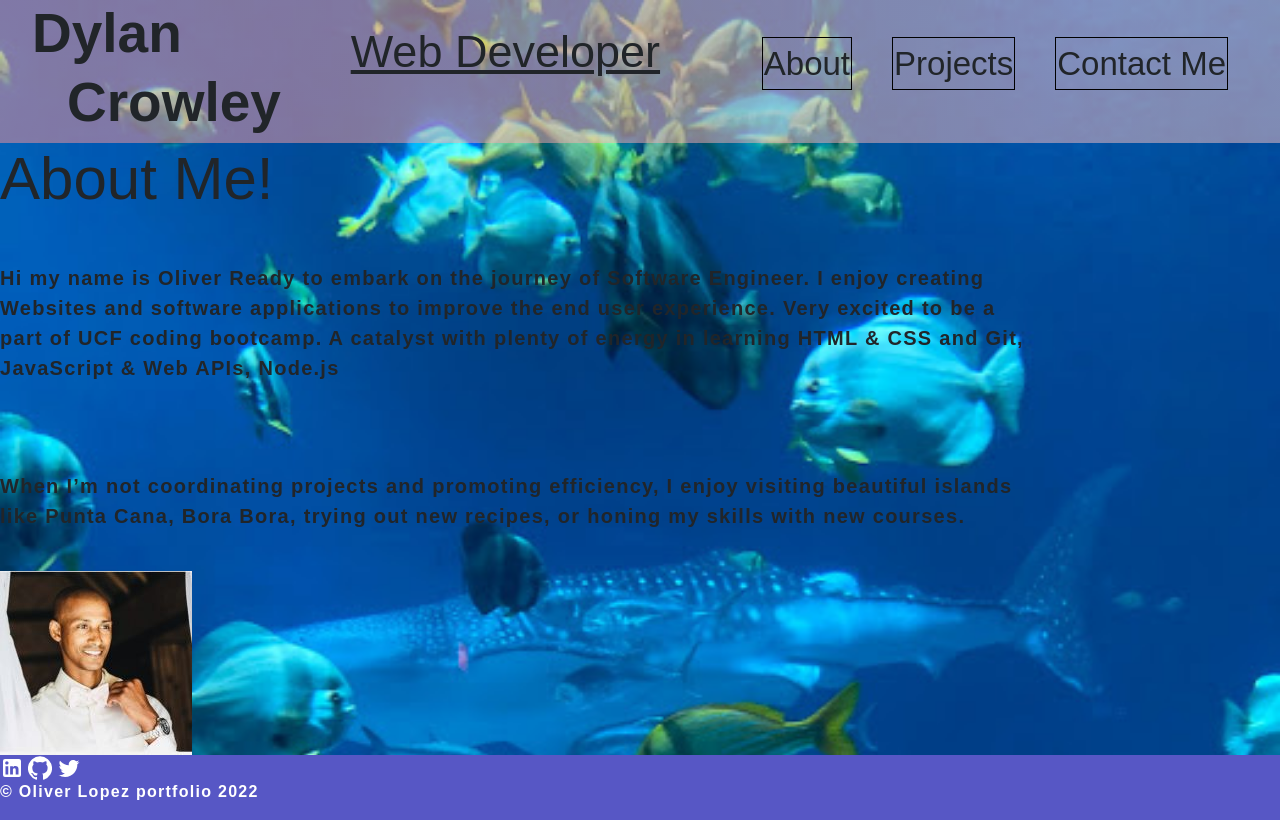
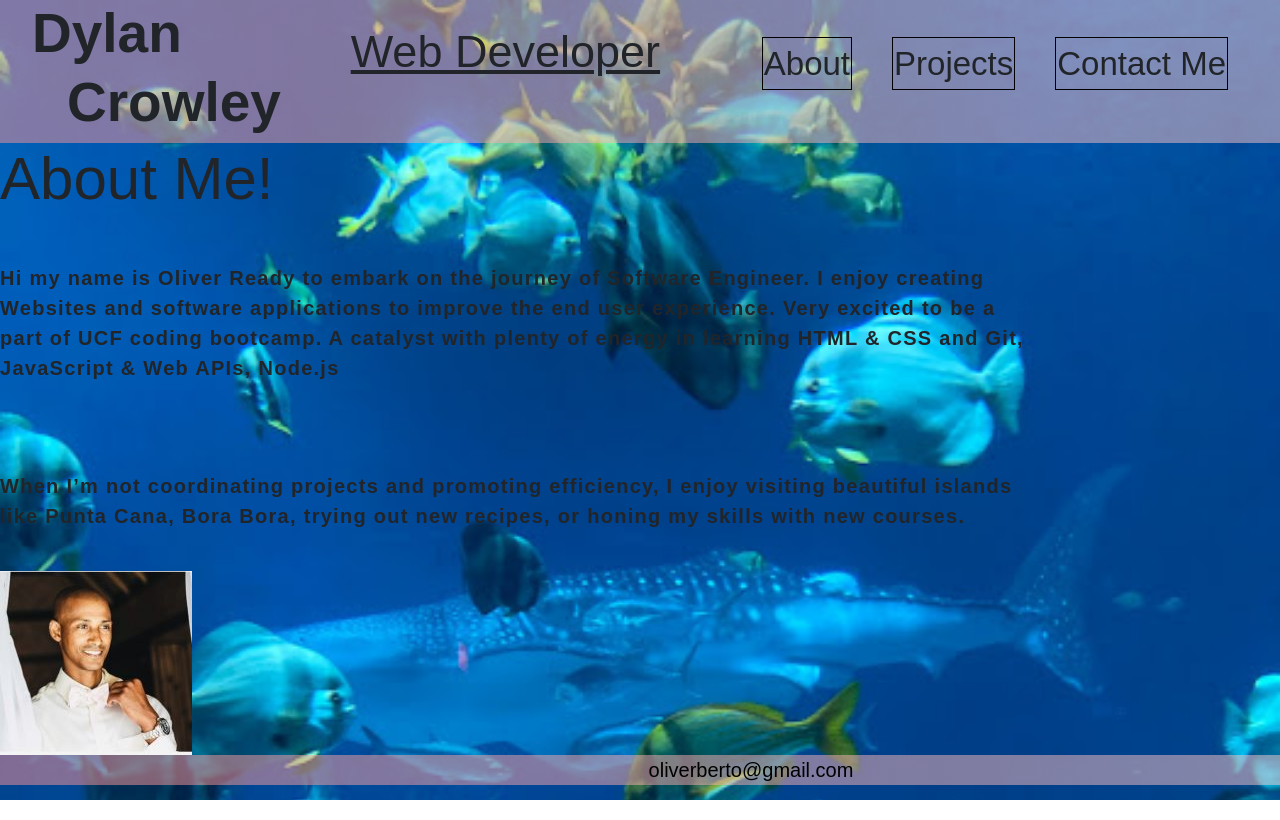
Before and after one commit to oliverLo78/20-portfolio, a React (Create React App) app: page / in a window 1280 px wide. Built offline with nearby package versions, Linux system fonts and the light colour scheme; a web font is replaced by a local one.

Commit message:
changed footer and css

```diff
--- /dev/null
+++ b/src/components/Footer/footer.css
@@ -0,0 +1,33 @@
+.footer-container {
+    display: flex;
+    background: linear-gradient(0.25turn, rgba(255, 147, 152, 0.5), rgba(253, 200, 201, 0.5));
+    width: 100%;
+    align-items: center;
+    justify-content: center;
+}
+
+.footer-ul {
+    display: flex;
+    align-items: center;
+    justify-content: center;
+    margin: 0 !important;
+    flex-wrap: wrap;
+}
+
+.footer-li {
+    list-style-type: none;
+    padding-right: 30px;
+    padding-left: 30px;
+    cursor: pointer;
+    font-size: 44px;
+}
+
+.hide {
+    display: block;
+}
+
+@media screen and (max-width: 700px) {
+    .hide {
+        display: none;
+    }
+}
--- a/src/components/Footer/index.jsx
+++ b/src/components/Footer/index.jsx
@@ -1,27 +1,28 @@
 import React from 'react';
-import LinkedInIcon from "@material-ui/icons/LinkedIn";
-import GithubIcon from '@material-ui/icons/GitHub';
-import TwitterIcon from '@material-ui/icons/Twitter';
-
-const styles = {
-  sectionStyles: {
-    background: '#5757c5',
-    color: 'white',
-    width: '100%',
-    height: '100px',
-  },
-};
+import './footer.css'
 
 const Footer = () => {
   return (
-    <div className='footer' style={styles.sectionStyles}>
-        <div>
-            {" "}
-            <LinkedInIcon />{" "}
-            <GithubIcon />{" "}
-            <TwitterIcon />{" "}
-        </div>
-        <p> &copy; Oliver Lopez portfolio 2022 </p>
+    <div className='footer-container'>
+        <ul className='footer-ul'>
+          <li className='footer-li'><a href='https://twitter.com' target='_blank' rel='noreferrer'>
+            <i className='fa-brands fa-twitter'></i></a>
+          </li>
+          <li className='footer-li'><a href='https://github.com' target='_blank' rel='noreferrer'>
+            <i className='fa-brands fa-github'></i>
+          </a></li>
+          <li className='footer-li'><a href='https://linkedin.com' target='_blank' rel='noreferrer'>
+            <i className='fa-brands fa-linkedin'></i>
+          </a></li>
+          <li style={{display: 'flex', alignItems: 'center', cursor: 'auto'}} className='footer-li'>
+            <a href= "mailto: 'oliverberto@gmail.com'" target='_blank' rel='noreferrer'>
+              <i className='fa-solid fa-envelope'></i>
+            </a>
+            <span className='hide' style={{ cursor: 'auto', fontSize: '20px', textDecoration: 'none', color: '#000', paddingLeft: '10px'}}>
+              oliverberto@gmail.com
+            </span>
+          </li>
+        </ul>
     </div>
   );
 }
```
